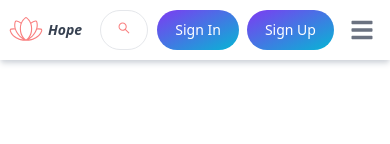
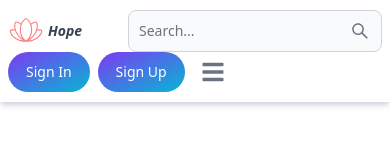
Before and after one commit to anlety/Hope-blog, a React (Vite) app in the folder client/: page / in a window 390 px wide. Shown: the top 144 px of the page. Built offline with nearby package versions, Linux system fonts and the light colour scheme; no server answers.

Commit message:
new update5

```diff
--- a/client/src/components/Header.jsx
+++ b/client/src/components/Header.jsx
@@ -65,15 +65,15 @@ export default function Header() {
           type='text'
           placeholder='Search...'
           rightIcon={AiOutlineSearch }
-          className='hidden lg:inline rounded-full'
+          className='lg:inline rounded-full '
           value={searchTerm}
           onChange={(e) => setSearchTerm(e.target.value)}
 
         />
       </form>
-      <Button className='w-12 h-10 lg:hidden' color='gray' pill>
+      {/* <Button className='w-12 h-10 lg:hidden' color='gray' pill>
         <AiOutlineSearch className='text-red-400 hover:text-red-600'  />
-      </Button>
+      </Button> */}
       <div className='flex gap-2 md:order-2'>
         <Button
           className='w-12 h-10 hidden sm:inline'
--- a/client/src/components/PostCard.jsx
+++ b/client/src/components/PostCard.jsx
@@ -23,7 +23,7 @@ export default function PostCard({ post }) {
   return (
 
 
-    <div className='shadow-md shadow-gray-300  border-gray-300 hover:opacity-50 rounded-md '>
+    <div className='shadow-md shadow-gray-300  border-gray-300 hover:opacity-50 rounded-md lg:w-[550px]'>
     <Link
     className="block-full lg:flex  p-1 bg-neutral-100 dark:bg-zinc-900 rounded-md"
     to={`/post/${post.slug}`}
```
